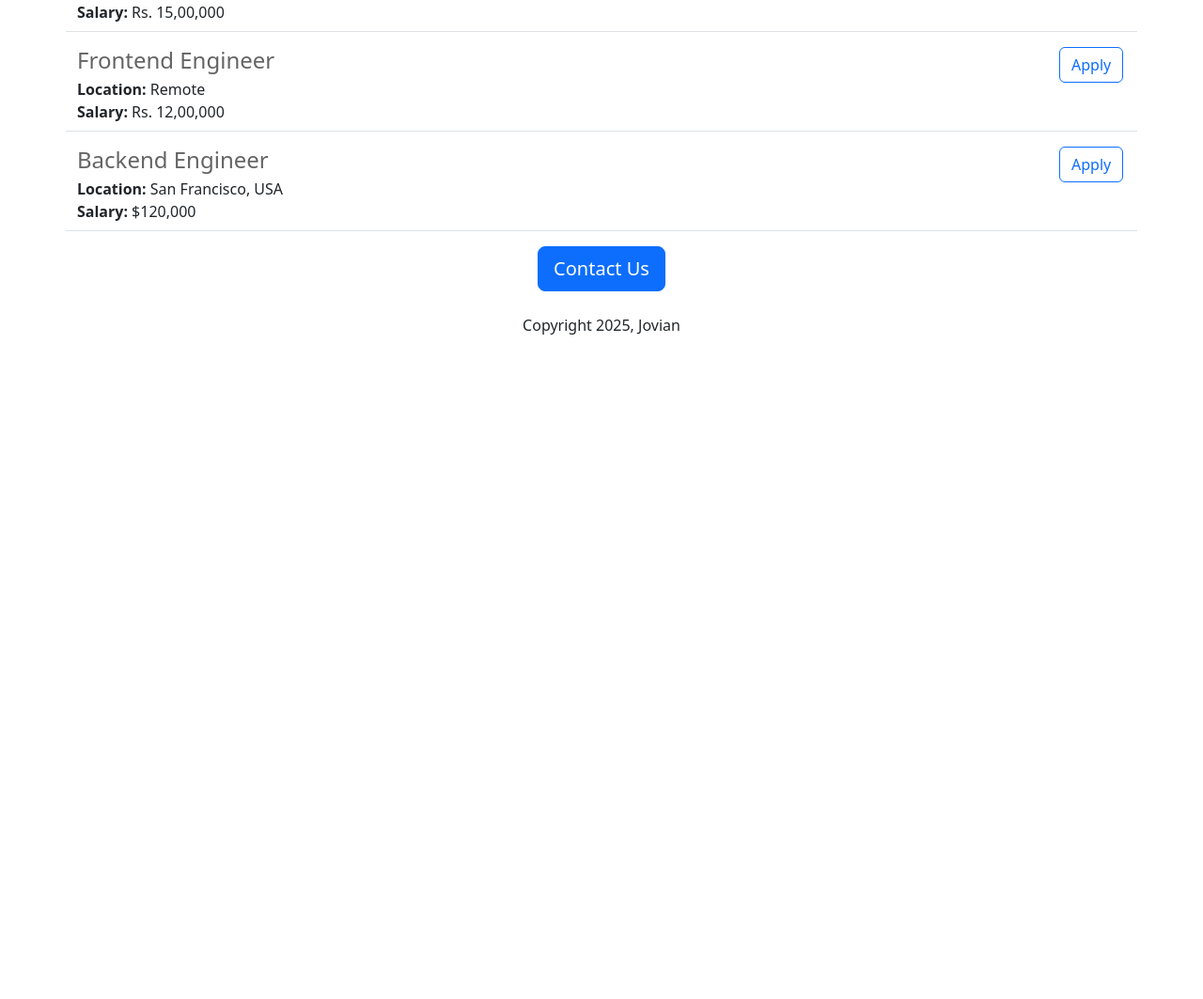
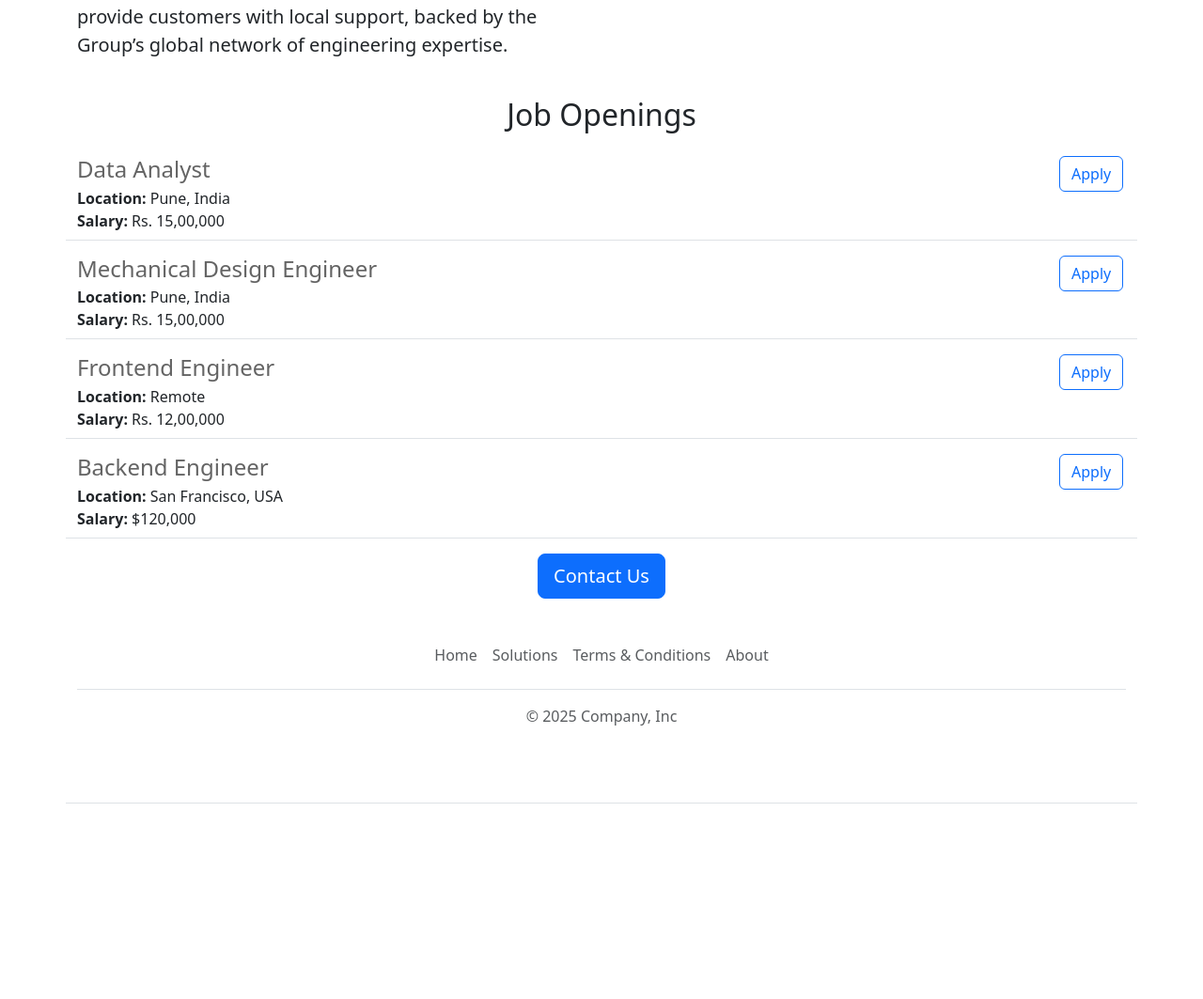
Before and after one commit to yathish17/joviansWebsite-flask, a Flask app: page / in a window 1280 px wide. Shown: the part 944-2007 px from the top of the page at 94% size. Before the commit the page ends 1300 px from the top, so only its background shows below. Run offline with Flask 3, Linux system fonts and the light colour scheme.

Commit message:
updated home

```diff
--- a/app.py
+++ b/app.py
@@ -5,13 +5,13 @@ app = Flask(__name__)
 JOBS = [{
     'id': 1,
     'title': 'Data Analyst',
-    'location': 'Bengaluru, India',
-    'salary': 'Rs. 10,00,000'
+    'location': 'Pune, India',
+    'salary': 'Rs. 15,00,000'
 },
 {
     'id': 2,
-    'title': 'Data Scientist',
-    'location': 'Delhi, India',
+    'title': 'Mechanical Design Engineer',
+    'location': 'Pune, India',
     'salary': 'Rs. 15,00,000'
 }, {
     'id': 3,
@@ -28,7 +28,7 @@ JOBS = [{
 
 @app.route("/")
 def hello():
-  return render_template("home.html", jobs=JOBS, company_name='Jovian')
+  return render_template("home.html", jobs=JOBS, company_name='Cavotec')
 
 @app.route("/ api/jobs")
 def list_jobs():
--- /dev/null
+++ b/templates/footer.html
@@ -0,0 +1,20 @@
+<div class="b-example-divider">
+</div>
+<div class="container">
+  <footer class="py-3 my-4">
+    <ul class="nav justify-content-center border-bottom pb-3 mb-3
+      <li class="nav-item">
+      <a href="https://www.cavotec.com/en/" class="nav-link px-2 text-body-secondary">Home</a>
+    </li>
+      <li class="nav-item">
+        <a href="https://www.cavotec.com/en/our-solutions" class="nav-link px-2 text-body-secondary">Solutions</a>
+      </li>
+      <li class="nav-item">
+        <a href="https://www.cavotec.com/en/legal-information/terms-conditions" class="nav-link px-2 text-body-secondary">Terms & Conditions</a></li>
+      <li class="nav-item"><a href="https://www.cavotec.com/en/about" class="nav-link px-2 text-body-secondary">About</a></li>
+    </ul> <p class="text-center text-body-secondary">&copy; 2025 Company, Inc</p>
+  </footer>
+</div>
+<div class="b-example-divider"></div> <div class="container">
+  <footer class="row row-cols-1 row-cols-sm-2 row-cols-md-5 py-5 my-5 border-top"> <div class="col mb-3">
+    <a href="/" class="d-flex align-items-center mb-3 link-body-emphasis text-decoration-none" aria-label="Bootstrap"> <svg class="bi me-2" width="40" height="32" aria-hidden="true"><use xlink:href="#bootstrap"></use></svg> </a>  </div>
--- a/templates/home.html
+++ b/templates/home.html
@@ -1,7 +1,7 @@
 <!DOCTYPE html>
 <html>
   <head>
-    <title>Jovian Careers</title>
+    <title>Cavotec Careers</title>
     <meta charset="utf-8">
     <meta name="viewport" content="width=device-width, initial-scale=1">
     <link href="https://cdn.jsdelivr.net/npm/bootstrap@5.3.7/dist/css/bootstrap.min.css" rel="stylesheet" integrity="sha384-LN+7fdVzj6u52u30Kp6M/trliBMCMKTyK833zpbD+pXdCLuTusPj697FH4R/5mcr" crossorigin="anonymous">
@@ -10,6 +10,7 @@
         height: 360px;
         width: 100%;
         object-fit: cover;
+        margin-bottom: 16px;
       }
 
       /* body {
@@ -81,6 +82,9 @@
   </head>
 
   <body>
+    {% include 'nav.html' %}
+    <img class="img-fluid" id="banner" src="https://c3b23840-7310-45fe-b47e-6b6a6a24d805-00-3c0rjg78tt8pc.sisko.replit.dev/static/banner2.jpg" height= "400">
+
     <div class= "container">
 
 
@@ -127,8 +131,10 @@
         </table>
       </main> -->
 
-    <img class="img-fluid" id="banner" src="https://c3b23840-7310-45fe-b47e-6b6a6a24d805-00-3c0rjg78tt8pc.sisko.replit.dev/static/banner.jpg" height= "400">
-  <h2 class="text-center mt-2, mb-4">About Jovian</h2>
+
+  <h2 class="text-center mt-2, mb-4">About Cavotec</h2>
+      <div class="row" style="margin-bottom: 16px; padding-bottom: 8px;">
+        <div class="col-md-6">
     <p class="lead">
       Cavotec wants to contribute to a future world that is cleaner, safer and more efficient by providing innovative connection and electrification solutions to enable the decarbonization of ports and industrial applications.
 
@@ -136,6 +142,11 @@
 
       Cavotec’s personnel, located in some 30 countries around the world, represent a large number of cultures, and provide customers with local support, backed by the Group’s global network of engineering expertise.
     </p>
+        </div>
+        <div class="d-none d-md-block col-md-6">
+        <img src="/static/team.jpg" class="img-fluid"  alt="Team Image" style="height:320px; border-radius:4px ">
+        </div>
+      </div>
     <h2 class="text-center mt-2, mb-4">Job Openings</h2>
     <div>
       {% for job in jobs %}
@@ -145,10 +156,11 @@
 
 
     <div class = "text-center">
-      <button class="btn btn-primary btn-lg">Contact Us</button>
+      <a  class="btn btn-primary btn-lg" href="mailto:yathish.shirali@cavotec.com?subject=Question%20About%20Job%20Openings&body=My%20name%3A%3Center%20your%20name%3E%0D%0A%0D%0AMy%20Question%3A%20%3CEnter%20your%20Questions%3E" type="button">Contact Us</a>
 
-      <p class="mt-4">Copyright 2025, Jovian</p>
+
     </div>
       </div>
+     {% include 'footer.html' %}
   </body>
 </html>
--- a/templates/jobitem.html
+++ b/templates/jobitem.html
@@ -13,7 +13,7 @@
   {% endif %}
   </div>
   <div class="col-1">
-  <button type="button" class="btn btn-outline-primary">Apply</button>
+  <a href="mailto:yathish.shirali@cavotec.com?subject=Application%20for%20{{job['title']}}&body=My%20name%3A%3Center%20your%20name%3E%0D%0A%0D%0AMy%20resume%3A%20%3Center%20your%20resume%20link%3E%0D%0A%0D%0AMy%20LinkedIn%3A%20%3Center%20your%20LinkedIn%20URL%3E" type="button" class="btn btn-outline-primary">Apply</a>
   </div>
 
 </div>
--- /dev/null
+++ b/templates/nav.html
@@ -0,0 +1,9 @@
+<nav class="navbar bg-body-tertiary shadow-sm" >
+  <div class="container-fluid">
+    <a class="navbar-brand" href="#">
+      <img src="/static/logo.jpg" alt="Logo" width="100" height="30" class="d-inline-block align-text-top" style= "margin-left:16px;">
+
+    </a>
+  </div>
+</nav>
+<div style = "height: 50px"></div>
```
Also changed, not shown: static/logo.svg (added), 1 other file.
